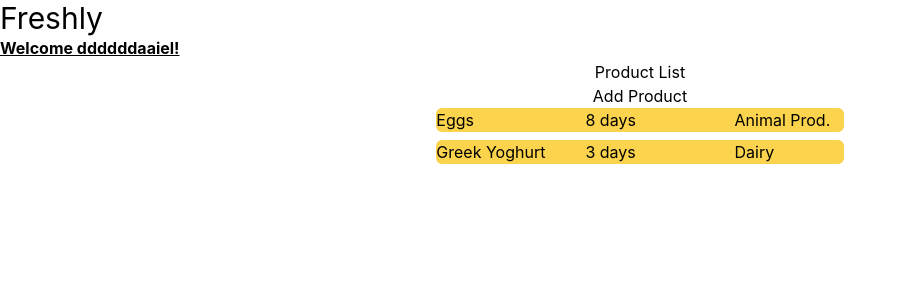
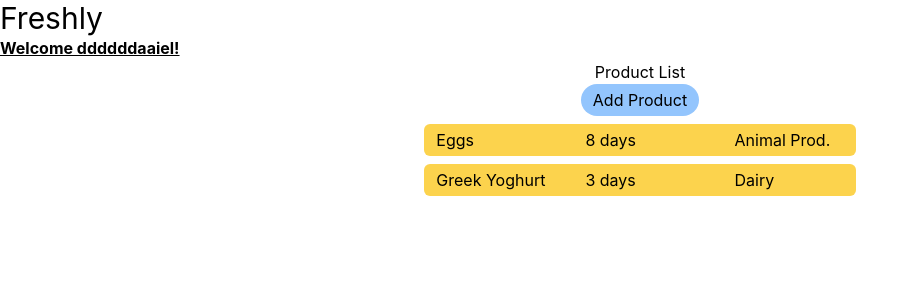
Before and after one commit to riczudaniel/freshly-app, a React (Create React App) app: page / in a window 1280 px wide. Shown: the top 300 px of the page, without its empty margins (0-919 px from the left). Built offline with nearby package versions, Linux system fonts and the light colour scheme.

Commit message:
Updated design

```diff
--- a/src/Components/Product.js
+++ b/src/Components/Product.js
@@ -2,7 +2,7 @@ import React from 'react';
 
 function Product ({ name, daysUntil, productGroup }) {
   return (
-    <div className='grid grid-cols-3 gap-10 justify-center bg-amber-300 max-w-md rounded-md mb-2'>
+    <div className='grid grid-cols-3 gap-10 justify-center bg-amber-300 max-w-md rounded-md mb-2 px-3 py-1'>
       <p>{name}</p>
       <p>{daysUntil}</p>
       <p>{productGroup}</p>
--- a/src/Components/ProductList.js
+++ b/src/Components/ProductList.js
@@ -37,8 +37,8 @@ const ProductList = () => {
       <div className="flex justify-center items-center">
       <div>
       <h1 className='mx-auto text-center'>Product List</h1>
-      <div className="text-center"> {/* Center the button */}
-          <button onClick={newProduct}>Add Product</button>
+      <div className="text-center">
+          <button className='bg-blue-300 rounded-full px-3 py-1 mb-2' onClick={newProduct}>Add Product</button>
         </div>
         {products.map((product, index) => (
           <Product
```
